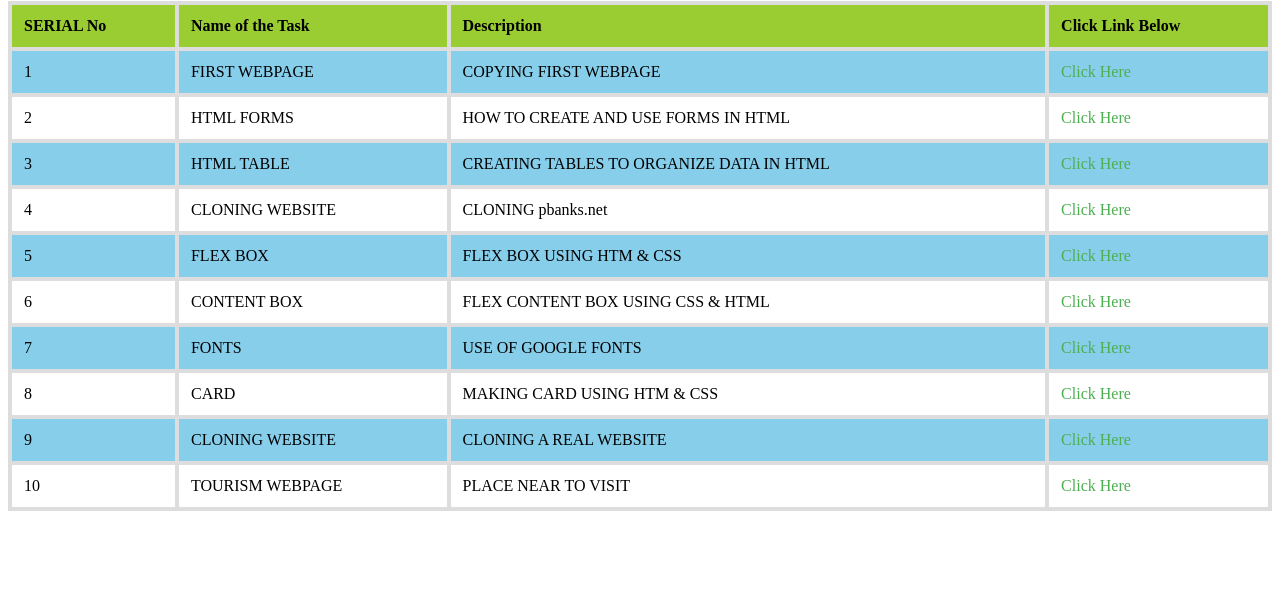
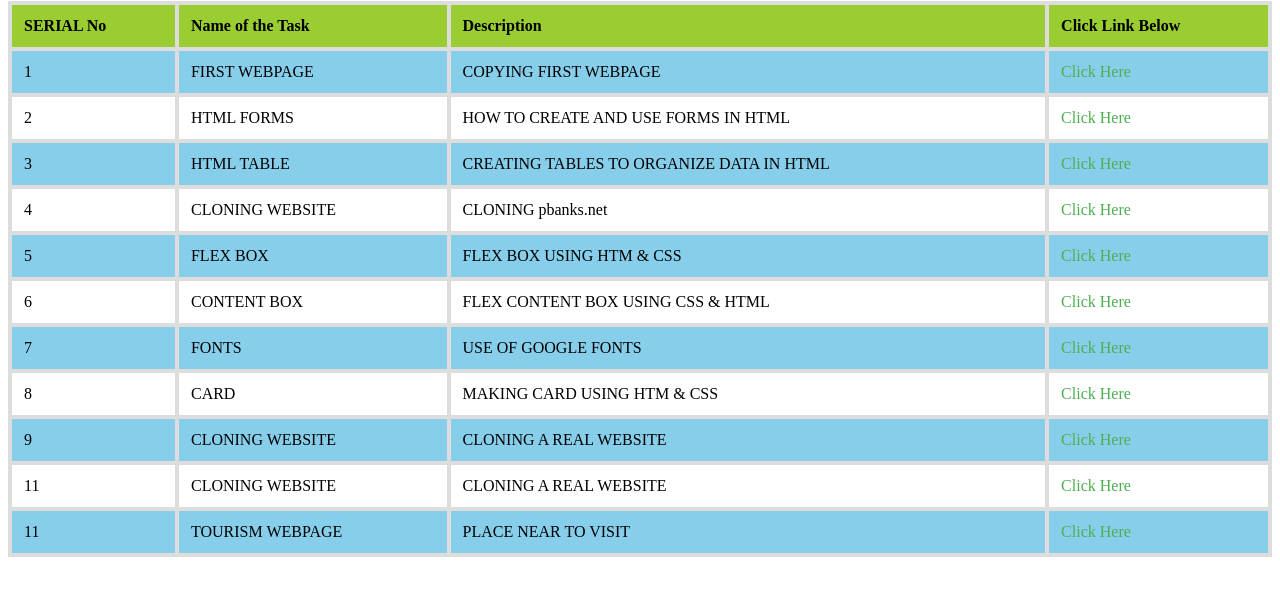
Before and after one commit to MNSH23/WEB-DEVELOPMENT, a plain HTML site: page index.html in a window 1280 px wide. Shown: the part 79-674 px from the top of the page. Drawn offline with Linux system fonts and the light colour scheme.

Commit message:
Update index.html

```diff
--- a/index.html
+++ b/index.html
@@ -112,11 +112,16 @@
                                 <td><a href="nelson.html">Click Here</a></td>
                 </tr>
                  <tr>
-                                <td>10</td>
+                                <td>11</td>
+                                    <td>CLONING WEBSITE</td>
+                                    <td>CLONING A REAL WEBSITE</td>
+                                <td> <a href="imsky.html">Click Here</a></td>
+                 </tr>
+                  <tr>
+                                <td>11</td>
                                     <td>TOURISM WEBPAGE</td>
                                     <td>PLACE NEAR TO VISIT</td>
                                 <td> <a href="tourism.html">Click Here</a></td>
-                 </tr>
         </body>
     </table>
 </body>
```
